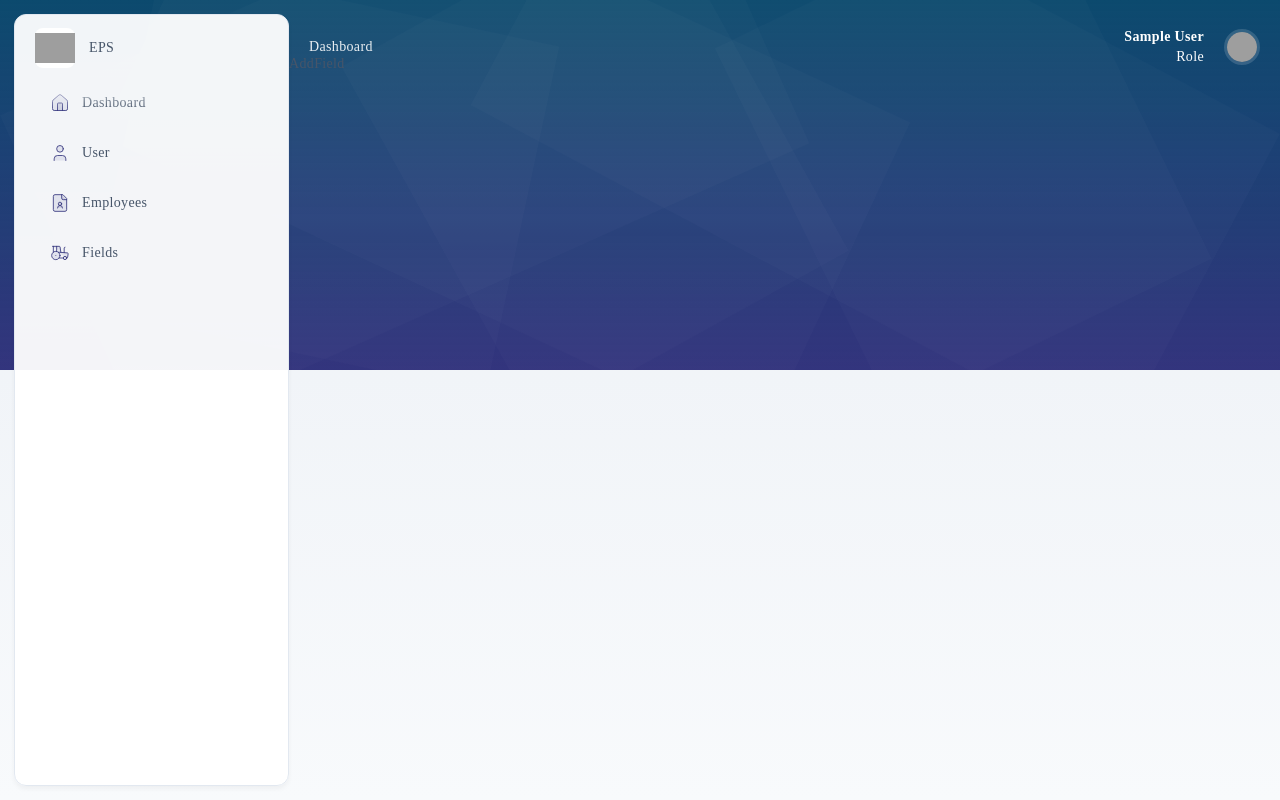
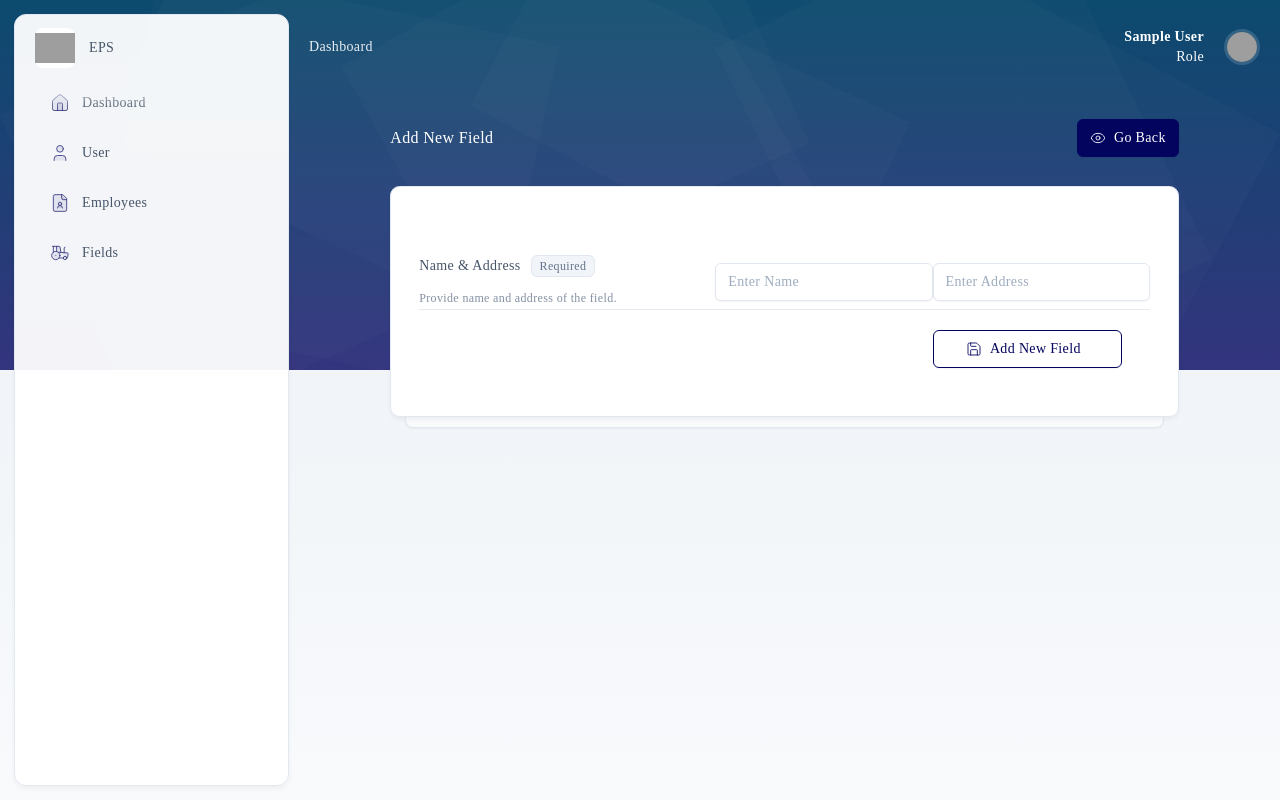
Before and after one commit to kajugadaniels/attendify-client, a React (Vite) app: page /field/add in a window 1280 px wide. Built offline with nearby package versions, Linux system fonts and the light colour scheme; sample sign-in values are in the browser's storage; grey boxes are pictures that could not be loaded; a web font is replaced by a local one.

Commit message:
Add new field functionality

```diff
--- a/src/pages/fields/AddField.jsx
+++ b/src/pages/fields/AddField.jsx
@@ -56,7 +56,110 @@ const AddField = () => {
     };
 
     return (
-        <div>AddField</div>
+        <div className="px-5 mt-16">
+            <div className="container">
+                <div className="grid grid-cols-12 gap-x-6 gap-y-10">
+                    <div className="col-span-12 sm:col-span-10 sm:col-start-2">
+                        <div className="flex flex-col gap-y-3 md:h-10 md:flex-row md:items-center">
+                            <div className="text-base font-medium group-[.mode--light]:text-white">
+                                Add New Field
+                            </div>
+                            <div className="flex flex-col gap-x-3 gap-y-2 sm:flex-row md:ml-auto">
+                                <Link
+                                    to="/fields"
+                                    className="inline-flex items-center justify-center px-3 py-2 font-medium text-white transition duration-200 border rounded-md shadow-sm cursor-pointer focus:ring-4 focus:ring-primary focus:ring-opacity-20 bg-primary border-primary"
+                                >
+                                    <Eye className="mr-2 h-4 w-4 stroke-[1.3]" />
+                                    Go Back
+                                </Link>
+                            </div>
+                        </div>
+                        <div className="mt-7">
+                            <div className="flex flex-col box box--stacked">
+                                <form onSubmit={handleAddField} className="p-7">
+                                    {/* Name & Address */}
+                                    <div className="flex-col block pt-5 mt-5 sm:flex xl:flex-row xl:items-center">
+                                        <div className="inline-block mb-2 sm:mb-0 sm:mr-5 sm:text-right xl:mr-14 xl:w-60">
+                                            <div className="text-left">
+                                                <div className="flex items-center">
+                                                    <div className="font-medium">
+                                                        Name & Address
+                                                    </div>
+                                                    <div className="ml-2.5 rounded-md border border-slate-200 bg-slate-100 px-2 py-0.5 text-xs text-slate-500">
+                                                        Required
+                                                    </div>
+                                                </div>
+                                                <div className="mt-1.5 text-xs leading-relaxed text-slate-500/80 xl:mt-3">
+                                                    Provide name and address of the field.
+                                                </div>
+                                            </div>
+                                        </div>
+                                        <div className="flex-1 w-full mt-3 xl:mt-0">
+                                            <div className="flex flex-col items-center md:flex-row">
+                                            <input
+                                                type="text"
+                                                name="name"
+                                                value={fieldData.name}
+                                                onChange={handleInputChange}
+                                                placeholder="Enter Name"
+                                                className="w-full text-sm transition duration-200 ease-in-out rounded-md shadow-sm border-slate-200 placeholder:text-slate-400/90 focus:ring-4 focus:ring-primary focus:ring-opacity-20 focus:border-primary"
+                                                required
+                                            />
+                                            <input
+                                                type="text"
+                                                name="address"
+                                                value={fieldData.address}
+                                                onChange={handleInputChange}
+                                                placeholder="Enter Address"
+                                                className="w-full text-sm transition duration-200 ease-in-out rounded-md shadow-sm border-slate-200 placeholder:text-slate-400/90 focus:ring-4 focus:ring-primary focus:ring-opacity-20 focus:border-primary"
+                                                required
+                                            />
+                                            </div>
+                                        </div>
+                                    </div>
+
+                                    {/* Submit Button with Loading */}
+                                    <div className="flex py-5 border-t border-slate-200/80 px-7 md:justify-end">
+                                        <button
+                                            type="submit"
+                                            className={`inline-flex items-center justify-center w-full px-10 py-2 font-medium transition duration-200 border rounded-md shadow-sm cursor-pointer focus:ring-4 focus:ring-primary focus:ring-opacity-20 text-primary border-primary md:w-auto ${loading ? 'opacity-50 cursor-not-allowed' : ''
+                                                }`}
+                                            disabled={loading}
+                                        >
+                                            {loading ? (
+                                                <svg
+                                                    className="w-5 h-5 mr-2 animate-spin"
+                                                    xmlns="http://www.w3.org/2000/svg"
+                                                    fill="none"
+                                                    viewBox="0 0 24 24"
+                                                >
+                                                    <circle
+                                                        className="opacity-25"
+                                                        cx="12"
+                                                        cy="12"
+                                                        r="10"
+                                                        stroke="currentColor"
+                                                        strokeWidth="4"
+                                                    ></circle>
+                                                    <path
+                                                        className="opacity-75"
+                                                        fill="currentColor"
+                                                        d="M4 12a8 8 0 018-8v8h8a8 8 0 11-16 0z"
+                                                    ></path>
+                                                </svg>
+                                            ) : (
+                                                <Save className="-ml-2 mr-2 h-4 w-4 stroke-[1.3]" />
+                                            )}
+                                            {loading ? 'Saving...' : 'Add New Field'}
+                                        </button>
+                                    </div>
+                                </form>
+                            </div>
+                        </div>
+                    </div>
+                </div>
+            </div>
+        </div>
     )
 }
 
```
